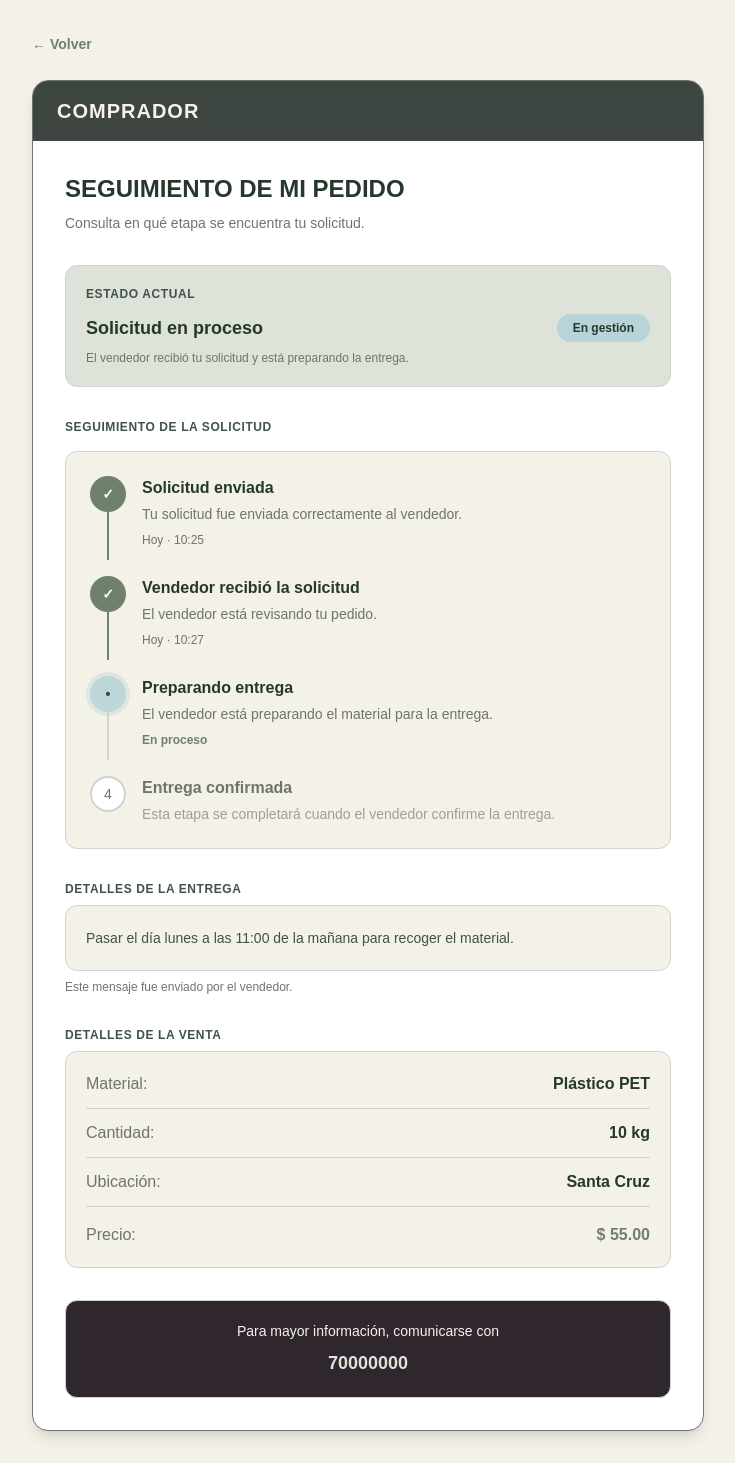
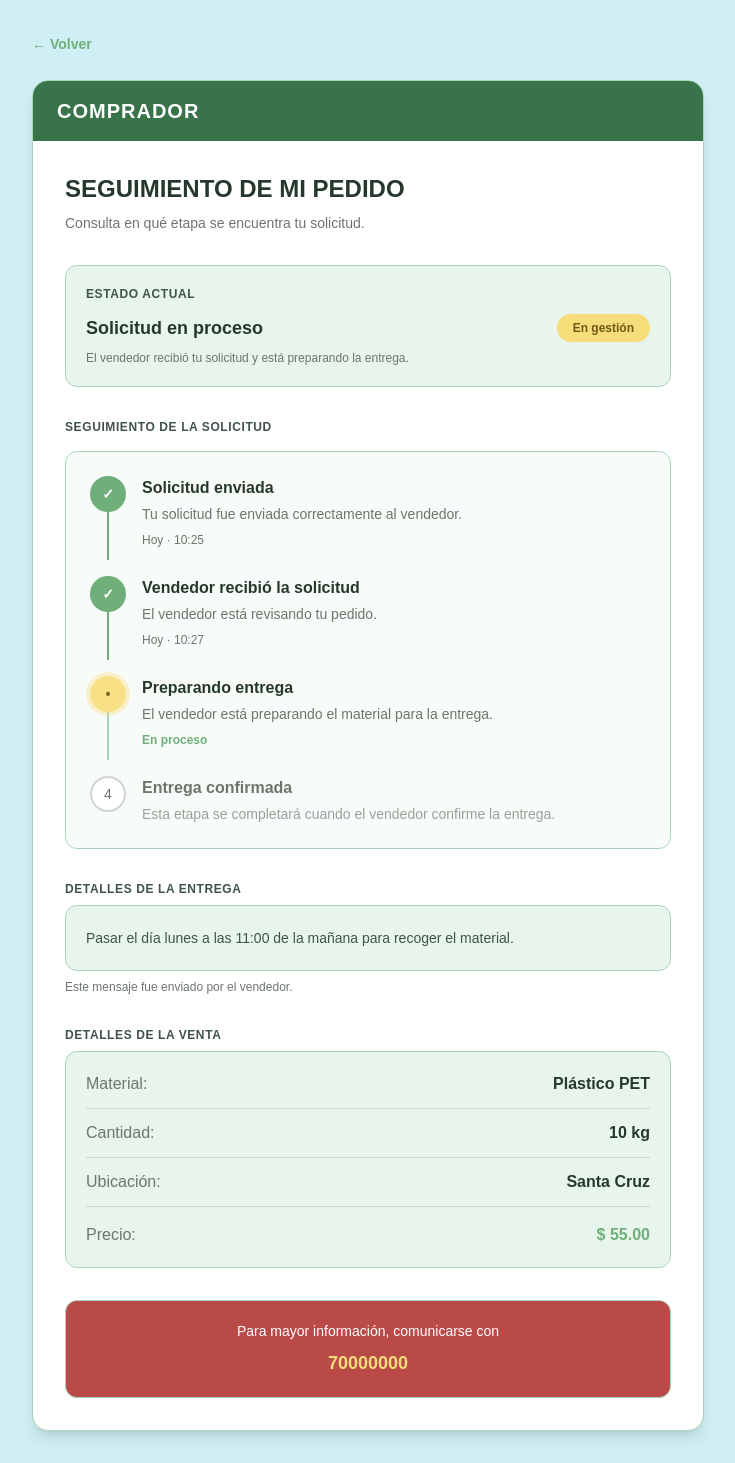
Before and after one commit to cesitarah/Proyecto-Reciclaje, a Next.js app: page /seguimiento-solicitud in a window 1280 px wide. Shown: the whole page, without its empty margins (272-1007 px from the left). Built offline with nearby package versions, Linux system fonts and the light colour scheme.

Commit message:
Actulización de seguimineto-solicitud

```diff
--- a/app/seguimiento-solicitud/page.tsx
+++ b/app/seguimiento-solicitud/page.tsx
@@ -1,29 +1,28 @@
-
 "use client";
 
 import Link from "next/link";
 
 export default function SeguimientoSolicitud() {
   return (
-    <main className="min-h-screen bg-[#F3F1E8] px-4 py-8 text-[#26382C] md:px-8">
+    <main className="min-h-screen bg-[#CFEFF5] px-4 py-8 text-[#26382C] md:px-8">
       <div className="mx-auto max-w-2xl">
 
         {/* BOTÓN VOLVER */}
         <div className="mb-6">
           <Link
             href="/comprador-buscar-ofertas"
-            className="inline-flex items-center gap-2 text-sm font-semibold text-[#6F806C] transition hover:text-[#40534A]"
+            className="inline-flex items-center gap-2 text-sm font-semibold text-[#6FAF7B] transition hover:text-[#39734A]"
           >
             ← Volver
           </Link>
         </div>
 
         {/* CONTENEDOR PRINCIPAL */}
-        <section className="overflow-hidden rounded-2xl border border-[#6D756D] bg-white shadow-lg">
+        <section className="overflow-hidden rounded-2xl border border-[#A8D5BA] bg-white shadow-lg">
 
           {/* ENCABEZADO */}
-          <div className="bg-[#3D4641] px-6 py-4">
-            <h1 className="text-xl font-bold tracking-wider text-[#F5F3EC]">
+          <div className="bg-[#39734A] px-6 py-4">
+            <h1 className="text-xl font-bold tracking-wider text-white">
               COMPRADOR
             </h1>
           </div>
@@ -42,7 +41,7 @@ export default function SeguimientoSolicitud() {
             </div>
 
             {/* ESTADO ACTUAL */}
-            <div className="rounded-xl border border-[#D0D4CF] bg-[#DDE3D9] p-5">
+            <div className="rounded-xl border border-[#A8D5BA] bg-[#E8F5EC] p-5">
 
               <p className="text-xs font-semibold uppercase tracking-wider text-[#40534A]">
                 Estado actual
@@ -53,7 +52,7 @@ export default function SeguimientoSolicitud() {
                   Solicitud en proceso
                 </span>
 
-                <span className="rounded-full bg-[#B8D4D8] px-4 py-1.5 text-xs font-bold text-[#26382C]">
+                <span className="rounded-full bg-[#F7DD7A] px-4 py-1.5 text-xs font-bold text-[#6D5A12]">
                   En gestión
                 </span>
               </div>
@@ -71,17 +70,17 @@ export default function SeguimientoSolicitud() {
                 Seguimiento de la solicitud
               </label>
 
-              <div className="rounded-xl border border-[#D0D4CF] bg-[#F3F1E8] p-6">
+              <div className="rounded-xl border border-[#A8D5BA] bg-[#F8FCF9] p-6">
 
                 {/* ETAPA 1 */}
                 <div className="relative flex gap-4">
 
                   <div className="flex flex-col items-center">
-                    <div className="flex h-9 w-9 items-center justify-center rounded-full bg-[#6F806C] text-sm font-bold text-white">
+                    <div className="flex h-9 w-9 items-center justify-center rounded-full bg-[#6FAF7B] text-sm font-bold text-white">
                       ✓
                     </div>
 
-                    <div className="h-12 w-0.5 bg-[#6F806C]"></div>
+                    <div className="h-12 w-0.5 bg-[#6FAF7B]"></div>
                   </div>
 
                   <div className="pb-7">
@@ -104,11 +103,11 @@ export default function SeguimientoSolicitud() {
                 <div className="relative flex gap-4">
 
                   <div className="flex flex-col items-center">
-                    <div className="flex h-9 w-9 items-center justify-center rounded-full bg-[#6F806C] text-sm font-bold text-white">
+                    <div className="flex h-9 w-9 items-center justify-center rounded-full bg-[#6FAF7B] text-sm font-bold text-white">
                       ✓
                     </div>
 
-                    <div className="h-12 w-0.5 bg-[#6F806C]"></div>
+                    <div className="h-12 w-0.5 bg-[#6FAF7B]"></div>
                   </div>
 
                   <div className="pb-7">
@@ -131,11 +130,11 @@ export default function SeguimientoSolicitud() {
                 <div className="relative flex gap-4">
 
                   <div className="flex flex-col items-center">
-                    <div className="flex h-9 w-9 animate-pulse items-center justify-center rounded-full bg-[#B8D4D8] text-sm font-bold text-[#26382C] ring-4 ring-[#B8D4D8]/40">
+                    <div className="flex h-9 w-9 animate-pulse items-center justify-center rounded-full bg-[#F7DD7A] text-sm font-bold text-[#6D5A12] ring-4 ring-[#F7DD7A]/40">
                       •
                     </div>
 
-                    <div className="h-12 w-0.5 bg-[#D0D4CF]"></div>
+                    <div className="h-12 w-0.5 bg-[#A8D5BA]"></div>
                   </div>
 
                   <div className="pb-7">
@@ -147,7 +146,7 @@ export default function SeguimientoSolicitud() {
                       El vendedor está preparando el material para la entrega.
                     </p>
 
-                    <span className="mt-2 block text-xs font-semibold text-[#6F806C]">
+                    <span className="mt-2 block text-xs font-semibold text-[#6FAF7B]">
                       En proceso
                     </span>
                   </div>
@@ -185,7 +184,7 @@ export default function SeguimientoSolicitud() {
                 Detalles de la entrega
               </label>
 
-              <div className="rounded-xl border border-[#D0D4CF] bg-[#F3F1E8] p-5">
+              <div className="rounded-xl border border-[#A8D5BA] bg-[#E8F5EC] p-5">
 
                 <p className="text-sm leading-6 text-[#40534A]">
                   Pasar el día lunes a las 11:00 de la mañana para recoger el material.
@@ -206,7 +205,7 @@ export default function SeguimientoSolicitud() {
                 Detalles de la venta
               </label>
 
-              <div className="space-y-3 rounded-xl border border-[#D0D4CF] bg-[#F3F1E8] p-5">
+              <div className="space-y-3 rounded-xl border border-[#A8D5BA] bg-[#E8F5EC] p-5">
 
                 <div className="flex justify-between border-b border-[#D0D4CF] pb-3">
                   <span className="font-medium text-[#6D756D]">
@@ -243,7 +242,7 @@ export default function SeguimientoSolicitud() {
                     Precio:
                   </span>
 
-                  <span className="font-bold text-[#6F806C]">
+                  <span className="font-bold text-[#6FAF7B]">
                     $ 55.00
                   </span>
                 </div>
@@ -253,13 +252,13 @@ export default function SeguimientoSolicitud() {
             </div>
 
             {/* INFORMACIÓN DEL VENDEDOR */}
-            <div className="rounded-xl border border-[#D0D4CF] bg-[#30262D] p-5 text-center">
+            <div className="rounded-xl border border-[#A8D5BA] bg-[#B94A48] p-5 text-center">
 
-              <p className="text-sm font-medium text-[#F5F3EC]">
+              <p className="text-sm font-medium text-white">
                 Para mayor información, comunicarse con
               </p>
 
-              <p className="mt-2 text-lg font-bold text-[#DDE3D9]">
+              <p className="mt-2 text-lg font-bold text-[#F7DD7A]">
                 70000000
               </p>
 
```
